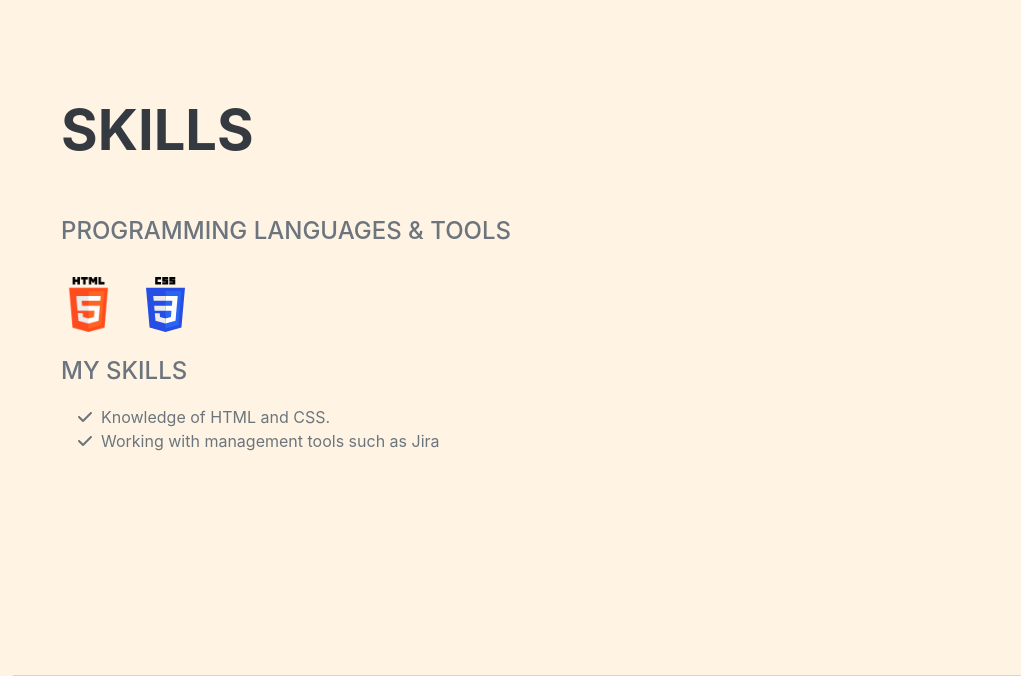
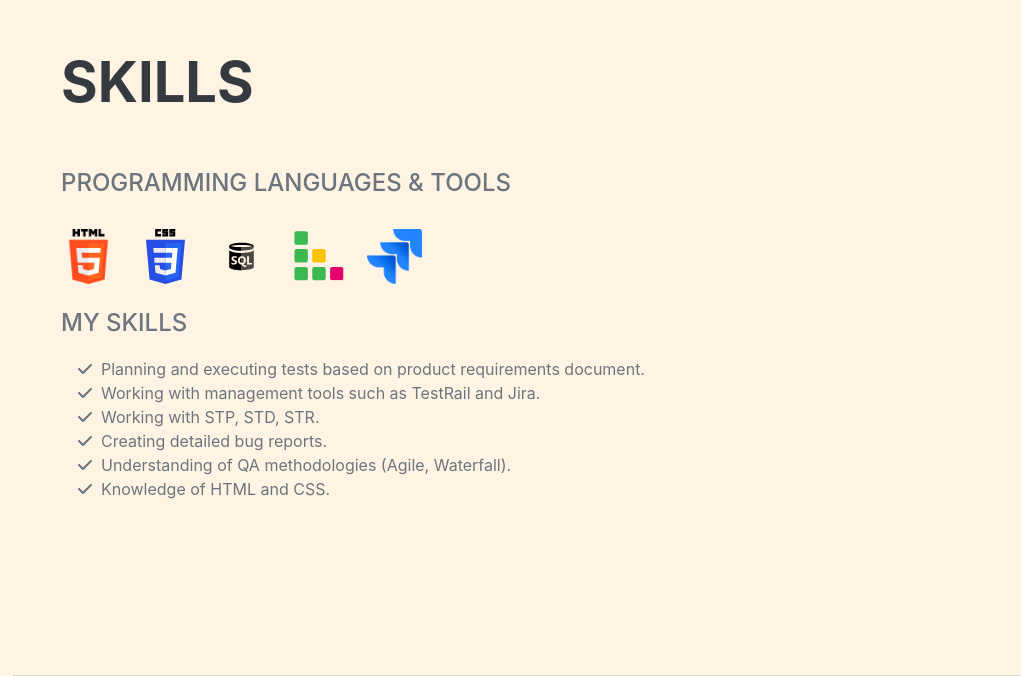
Before and after one commit to AmirNazarov/html1, a plain HTML site: page index.html in a window 1280 px wide. Shown: the part 2528-3204 px from the top of the page, without its empty margins (259-1280 px from the left). Drawn offline with nearby package versions, Linux system fonts and the light colour scheme; a web font is replaced by a local one.

Commit message:
Add files via upload

```diff
--- a/index.html
+++ b/index.html
@@ -44,10 +44,11 @@
                         <span class="text-primary">Nazarov</span>
                     </h1>
                     <div class="subheading mb-5">
-					<a href="https://api.whatsapp.com/send/?phone=9720548187501&text&type=phone_number&app_absent=0" target=_blank>054-818-7501</a>&nbsp;&nbsp;&nbsp;&nbsp;
+					<a href="https://api.whatsapp.com/send/?phone=9720548187501&text&type=phone_number&app_absent=0" target=_blank>054-818-7501</a>&nbsp;&nbsp;&nbsp;
 				 <a href="mailto:amir7472@gmail.com">amir7472@gmail.com</a>
                     </div>
-                    <p class="lead mb-5">Hi, my name is Amir and I’m excited to apply for a Junior QA position.<br> I’m eager to join a dynamic company where I can contribute to enhancing and refining products. I’m always eager to learn new tools and techniques to stay ahead in this ever-evolving field. I believe my skills, along with my sense of responsibility, accuracy, and motivation, would make me a valuable asset to any team.</p>
+                    <p class="lead mb-5">Hi, my name is Amir and I’m excited to apply for a Junior QA position.<br> I’m eager to join a dynamic company where I can contribute to enhancing and refining products. I’m always eager to learn new tools and techniques to stay ahead in this ever-evolving field. I believe my skills, along with my sense of responsibility, accuracy, and motivation, would make me a valuable asset to any team.
+					</p>
                     <div class="social-icons">
                         <a class="social-icon" href="https://www.linkedin.com/in/amir-nazarov/" target=_blank><i class="fab fa-linkedin-in"></i></a>
                        <!-- <a class="social-icon" href="https://github.com/AmirNazarov" target=_blank><i class="fab fa-github"></i></a> -->
@@ -117,7 +118,7 @@
 
                     </ul>
                         </div>
-                        <div class="flex-shrink-0"><span class="text-primary">February 2020 - August 2024</span></div>
+                        <div class="flex-shrink-0"><span class="text-primary"> 2020- 2024</span></div>
                     </div>
                      </div>
 
@@ -132,20 +133,44 @@
                     <div class="subheading mb-3">Programming Languages & Tools</div>
                     <ul class="list-inline dev-icons">
                       <!-- <li class="list-inline-item"><i class="fab fa-html5" title="HTML5"></i></li> -->
-					  <li class="list-inline-item"><img class="icon" src="assets/img/h.png" alt="html-icon" title="HTML5"></li>
+					  <li class="list-inline-item"><img class="icon" src="assets/img/h.png" alt="html-icon" title="HTML5"/></li>
                       <!--  <li class="list-inline-item"><i class="fab fa-css3-alt" title="CSS"></i></li> -->
-					  <img class="icon" src="assets/img/css.svg" alt="css-icon" title="CSS">
+					 <li class="list-inline-item"> <img class="icon" src="assets/img/css.svg" alt="css-icon" title="CSS"/> </li>
+					 <li class="list-inline-item"> <img class="icon" src="assets/img/sql.svg" alt="sql-icon" title="SQL"/> </li>
+					<li class="list-inline-item">  <img class="icon" src="assets/img/tes.svg" alt="testrail" title="TestRail"/> </li>
+					  <li class="list-inline-item"> <img class="icon" src="assets/img/jira.png" alt="jira-icon" title="Jira"/> </li>
+
 
                     </ul>
                     <div class="subheading mb-3">My Skills</div>
                     <ul class="fa-ul mb-0">
+                      <!--  <li>
+                           <span class="fa-li"><i class="fas fa-check"></i></span>
+                           Knowledge of HTML and CSS.
+                        </li> -->
+						<li>
+						<span class="fa-li"><i class="fas fa-check"></i></span>
+                       Planning and executing tests based on product requirements document.
+					   </li>
                         <li>
                             <span class="fa-li"><i class="fas fa-check"></i></span>
+                            Working with management tools such as TestRail and Jira.
+                        </li>
+						<li>
+						 <span class="fa-li"><i class="fas fa-check"></i></span>
+						 Working with STP, STD, STR.
+						</li>
+						<li>
+						<span class="fa-li"><i class="fas fa-check"></i></span>
+						Creating detailed bug reports.
+						</li>
+						<li>
+						<span class="fa-li"><i class="fas fa-check"></i></span>
+						Understanding of QA methodologies (Agile, Waterfall).
+						</li>
+						   <li>
+                           <span class="fa-li"><i class="fas fa-check"></i></span>
                            Knowledge of HTML and CSS.
-                        </li>
-                        <li>
-                            <span class="fa-li"><i class="fas fa-check"></i></span>
-                            Working with management tools such as Jira
                         </li>
 
                     </ul>
```
Also changed, not shown: assets/img/jira.png (added), assets/img/sql.svg (added), assets/img/tes.svg (added), 1 other file.
